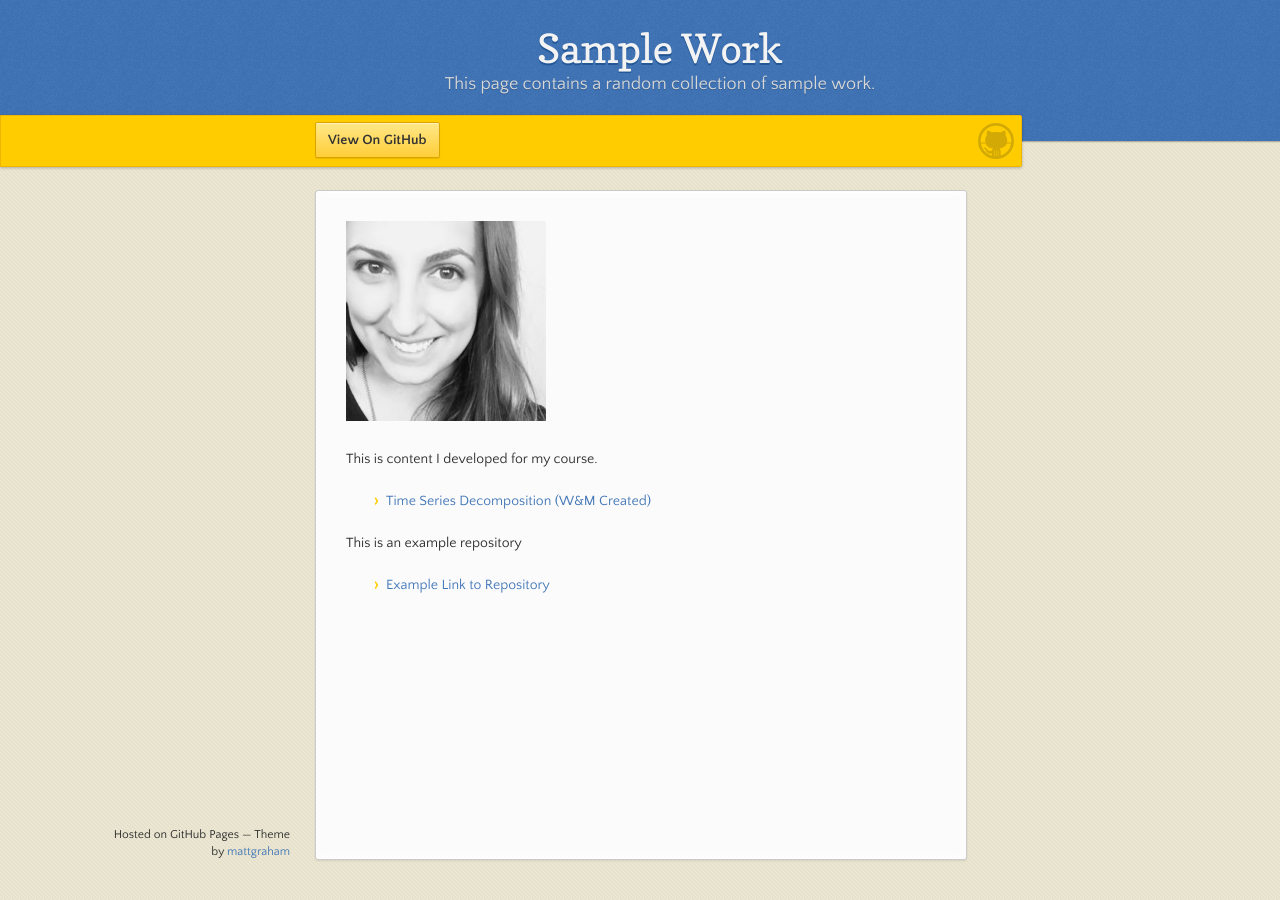
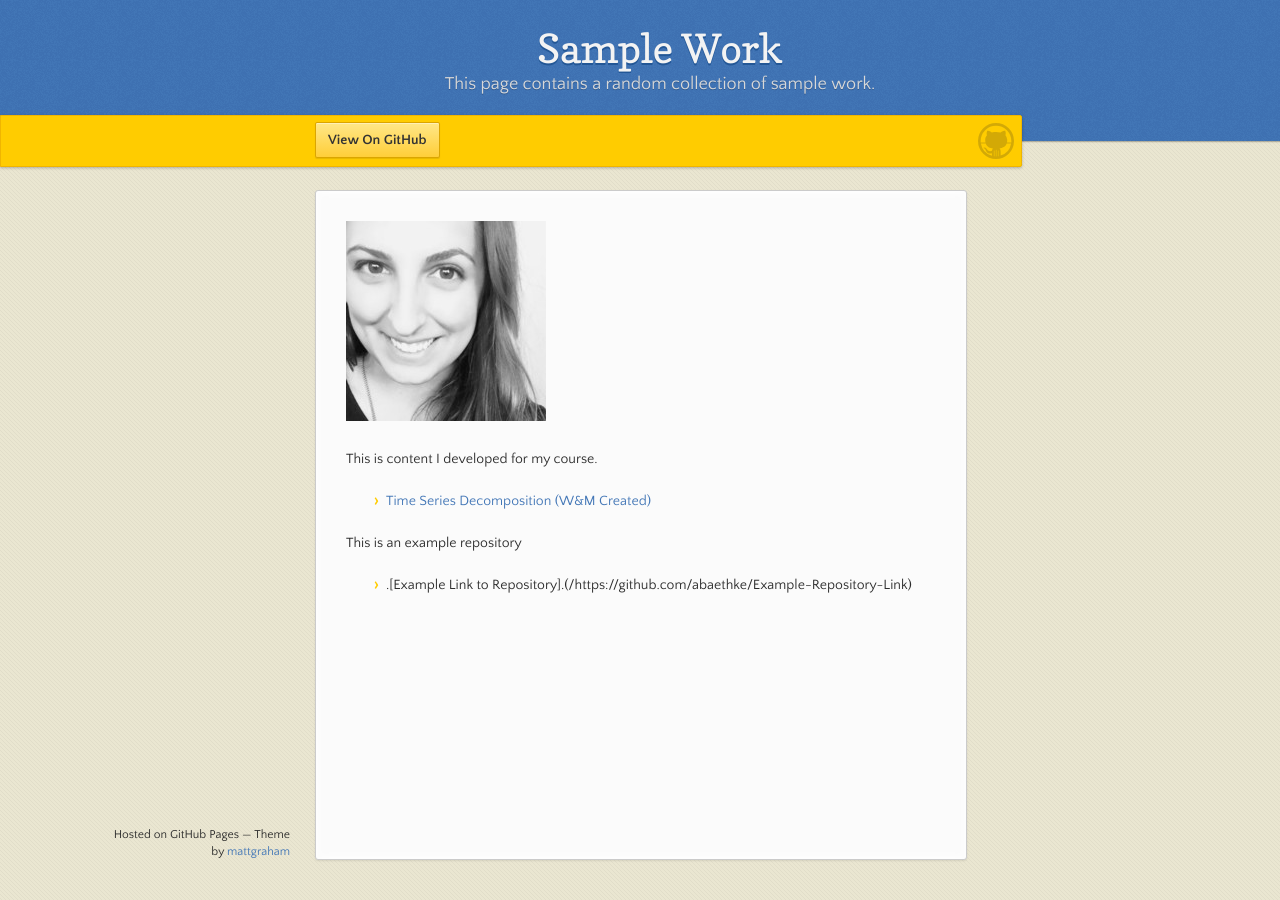
Before and after one commit to abaethke/abaethke.github.io, a Jekyll site: the page built from index.md, in a window 1280 px wide. Built offline with Jekyll 4.4.1, drawn with Linux system fonts in a browser that asks for light colours; our own code applies the rules of GitHub Pages for plain Markdown files.

Commit message:
Update index.md

```diff
--- a/index.md
+++ b/index.md
@@ -10,4 +10,4 @@ This is content I developed for my course.
 - [Time Series Decomposition (W&M Created)](./TimeSeries/index.md)
 
 This is an example repository
-- [Example Link to Repository](/https://github.com/abaethke/Example-Repository-Link)
+- .[Example Link to Repository].(/https://github.com/abaethke/Example-Repository-Link)
```
